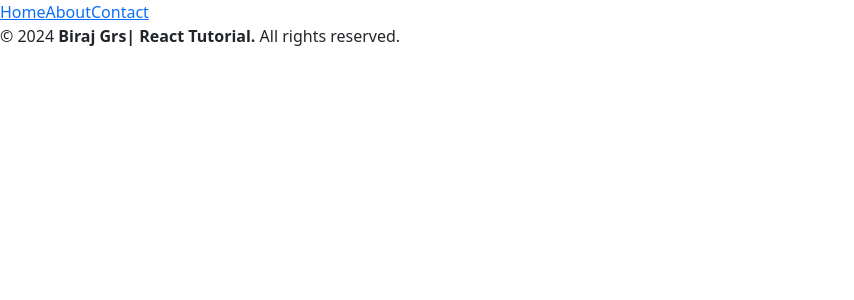
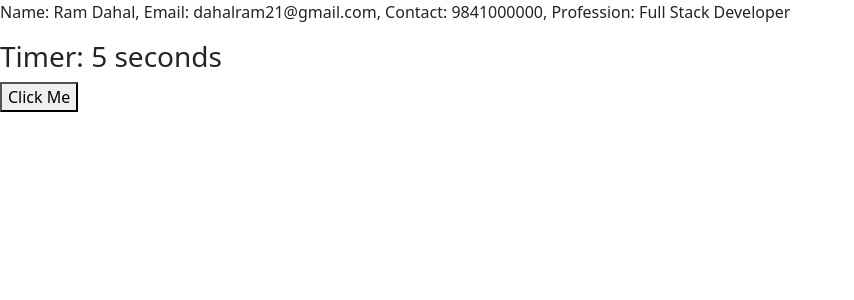
Before and after one commit to birajgrs1/react_js_tutorial-, a React (Create React App) app: page / in a window 1280 px wide. Shown: the top 300 px of the page, without its empty margins (0-854 px from the left). Built offline with nearby package versions, Linux system fonts and the light colour scheme.

Commit message:
hook state and effect completed  ...

```diff
--- a/src/App.js
+++ b/src/App.js
@@ -3,12 +3,13 @@
 // import Header from "./Component/Header";
 // import Product from "./Component/Product";
 // import EventHandler from "./Component/EventHandler";
-import Nav from "./Component/Nav";
+// import Nav from "./Component/Nav";
 // import ListItems from "./Component/ListItems";
-import { BrowserRouter as Router, Routes, Route } from "react-router-dom";
-import Home from "./Component/Home";
-import About from "./Component/About";
-import Contact from "./Component/Contact";
+// import { BrowserRouter as Router, Routes, Route } from "react-router-dom";
+// import Home from "./Component/Home";
+// import About from "./Component/About";
+// import Contact from "./Component/Contact";
+import HooksExamples from "./Component/HooksExamples";
 
 
 // function App() {
@@ -100,7 +101,7 @@ function App() {
       {/* <EventHandler /> */}
 
 
-
+    {/*
       <Router>
       <Nav />
         <Routes>
@@ -111,11 +112,20 @@ function App() {
         <p>&copy; 2024 <b>Biraj Grs| React Tutorial.</b> All rights reserved.</p>
 
       </Router>
+      */}
       {/* Using conditional rendering ---> 'logical operator'
       {isChosen && <Product />}
 
       <ListItems/>
        */}
+
+       {/* Hooks in React */}
+       <HooksExamples/>
+
+       {/* See fetched datas */}
+       {/* <Product/> */}
+
+
     </>
   );
 }
--- /dev/null
+++ b/src/Component/HooksExamples.js
@@ -0,0 +1,60 @@
+import React, { useState, useEffect } from "react";
+
+// const[count, setCount] = useState(0);
+
+const App = () => {
+    // let text = "Hello, World!";
+    // const[text, setText] = useState("Hello, World!");
+
+    // Working with objects
+    const [datas, setData] = useState({
+        name: "Ram Dahal",
+        email: "dahalram21@gmail.com",
+        contact: 9841000000,
+        Profession: "Full Stack Developer"
+    });
+
+    const [seconds, setSeconds] = useState(0); // Timer state
+
+    const handleClick = () => {
+        // text = "Hello, Everyone!";
+        // setText("Hello, Everyone!");
+        // console.log(text);
+
+        // setData({
+        //     name: "Shyam Thapa",
+        //     email: "shyamthapa99@gmail.com",
+        //     contact: 9802000000,
+        //     Profession: "Frontend Developer"
+        // });
+
+        setData(previousState => ({
+            ...previousState, // Spread the previous state
+            name: "Shyam Thapa"
+        }));
+    };
+
+    // Using useEffect
+    useEffect(() => {
+        console.log("The 'datas' state has changed:", datas);
+    }, [datas]);
+
+    // Timer functionality using useEffect
+    useEffect(() => {
+        const interval = setInterval(() => setSeconds((s) => s + 1), 1000);
+        return () => clearInterval(interval);
+    }, []);
+
+    return (
+        <div>
+            {/* <h2>{text}</h2> */}
+            <p>
+                Name: {datas.name}, Email: {datas.email}, Contact: {datas.contact}, Profession: {datas.Profession}
+            </p>
+            <h3>Timer: {seconds} seconds</h3> {/* Displaying the timer */}
+            <button onClick={handleClick}>Click Me</button>
+        </div>
+    );
+};
+
+export default App;
--- /dev/null
+++ b/src/Component/Product.css
@@ -0,0 +1,34 @@
+.product-list {
+    display: flex;
+    flex-wrap: wrap;
+    gap: 20px;
+    justify-content: center;
+    padding: 20px;
+  }
+
+  .product-card {
+    border: 1px solid #ccc;
+    border-radius: 8px;
+    padding: 10px;
+    width: 200px;
+    text-align: center;
+    box-shadow: 0 4px 6px rgba(0, 0, 0, 0.1);
+  }
+
+  .product-image {
+    width: 100%;
+    height: 150px;
+    object-fit: cover;
+    border-bottom: 1px solid #ccc;
+    margin-bottom: 10px;
+  }
+
+  h2 {
+    text-align: center;
+    margin-bottom: 20px;
+  }
+
+  h3 {
+    font-size: 1.2rem;
+    margin: 10px 0;
+  }
```
Also changed, not shown: src/Component/Product.js (+40 -7 lines).
